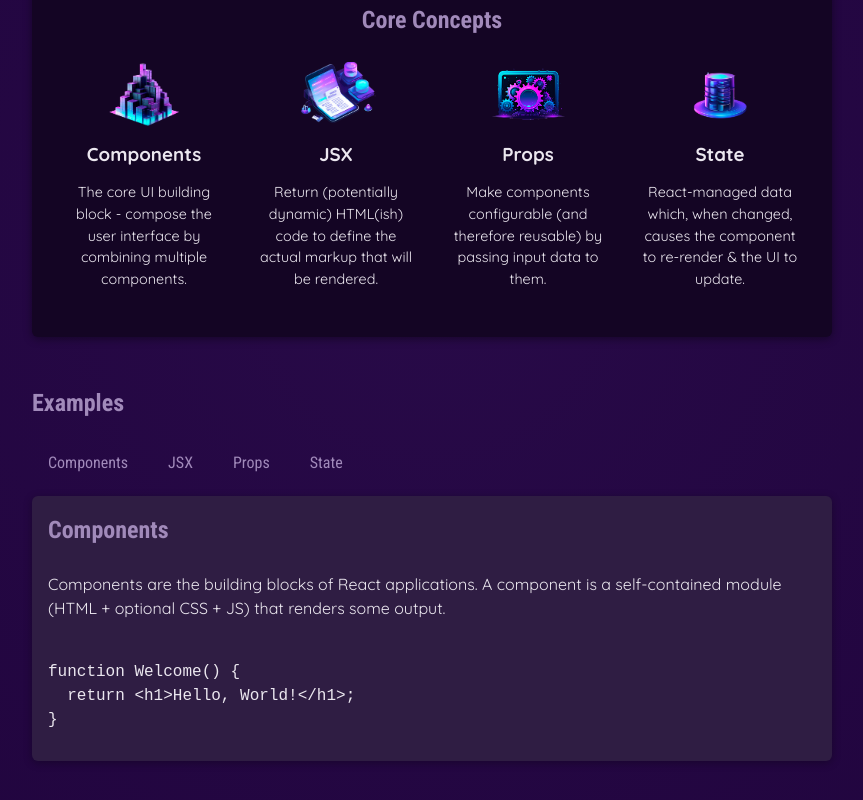
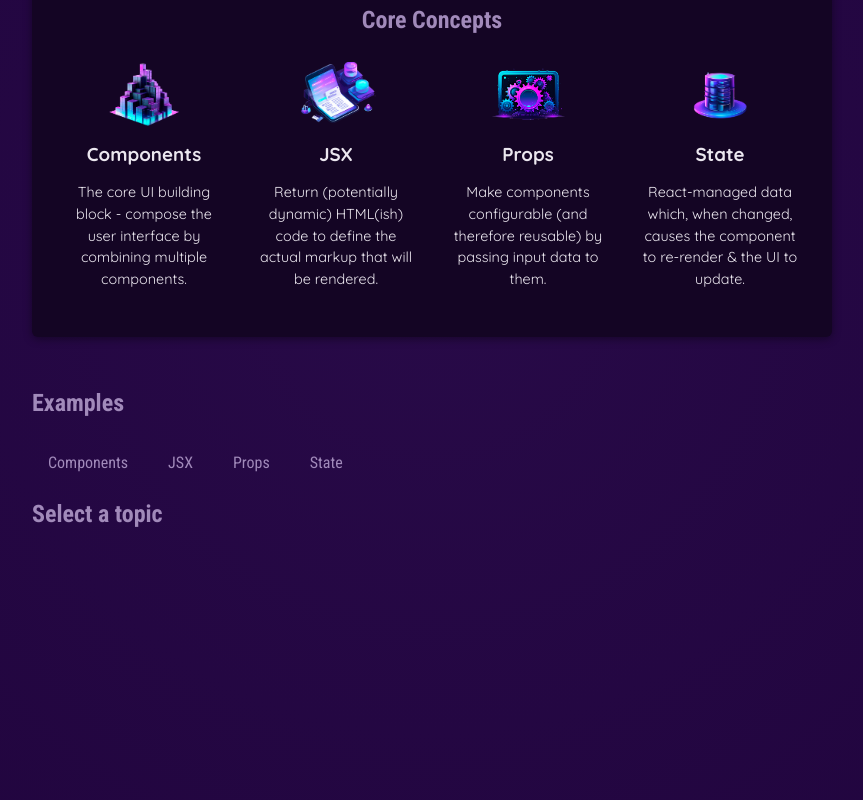
Before and after one commit to kayulu/react-course, a React (Vite) app in the folder code/03 React Essentials/01-starting-project/: page / in a window 1280 px wide. Shown: the part 362-1162 px from the top of the page, without its empty margins (208-1071 px from the left). Built offline with nearby package versions, Linux system fonts and the light colour scheme.

Commit message:
Demo conditional rendering of content

```diff
--- a/code/03 React Essentials/01-starting-project/src/App.jsx
+++ b/code/03 React Essentials/01-starting-project/src/App.jsx
@@ -4,11 +4,11 @@
 import TabContent from "./components/TabContent.jsx";
 
 import { CORE_CONCEPTS } from "./data.js";
-import { EXAMPLES } from "./data.js";
+
 import { useState } from "react";
 
 function App() {
-  const [selectedTopic, setSelectedTopic] = useState('components');
+  const [selectedTopic, setSelectedTopic] = useState();
 
   function handleSelect(selectedButton) {
     setSelectedTopic(selectedButton);
@@ -40,7 +40,7 @@
             <TabButton onSelect={() => handleSelect('state')}>State</TabButton>
           </menu>
           {/*to dynamicaly access a property in the EXAMPLES object use square brackets */}
-          <TabContent topic={EXAMPLES[selectedTopic]}></TabContent>
+          <TabContent topic={selectedTopic}></TabContent>
         </section>
       </main>
     </div>
--- a/code/03 React Essentials/01-starting-project/src/components/TabContent.jsx
+++ b/code/03 React Essentials/01-starting-project/src/components/TabContent.jsx
@@ -1,11 +1,14 @@
+import { EXAMPLES } from "../data.js";
+
 export default function TabContent({ topic }) {
-  console.log(topic);
-  return (
+  return !topic ? (
+    <h2>Select a topic</h2>
+  ) : (
     <div id="tab-content">
-      <h2>{topic.title}</h2>
-      <p>{topic.description}</p>
+      <h2>{EXAMPLES[topic].title}</h2>
+      <p>{EXAMPLES[topic].description}</p>
       <pre>
-        <code>{topic.code}</code>
+        <code>{EXAMPLES[topic].code}</code>
       </pre>
     </div>
   );
```
